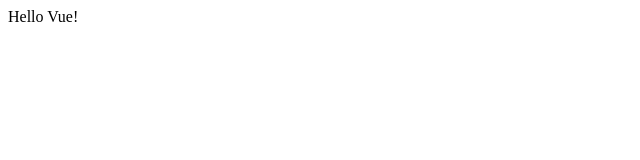
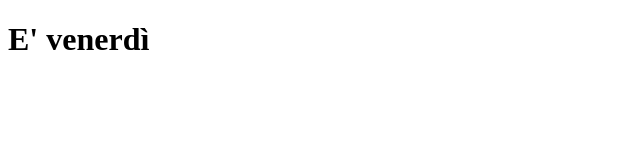
Before and after one commit to Brody14/vue-hello, a plain HTML site: page index.html in a window 1280 px wide. Shown: the whole page, without its empty margins (0-640 px from the left). Drawn offline with nearby package versions, Linux system fonts and the light colour scheme.

Commit message:
FEAT message in dom

```diff
--- a/index.html
+++ b/index.html
@@ -8,7 +8,9 @@
     <script src="https://unpkg.com/vue@3/dist/vue.global.js"></script>
 </head>
 <body>
-    <div id="app">{{ message }}</div>
+    <div id="app">
+        <h1>{{message}}</h1>
+    </div>
 
     <script src="./js/script.js"></script>
 </body>
--- a/js/script.js
+++ b/js/script.js
@@ -6,7 +6,7 @@ console.log('Milos Teodosic');
   createApp({
     data() {
       return {
-        message: 'Hello Vue!'
+        message: "E' venerdì"
       }
     }
   }).mount('#app')
```
